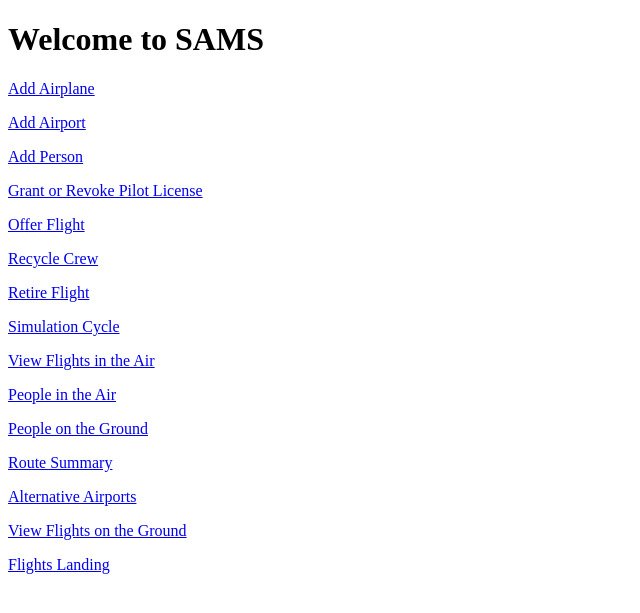
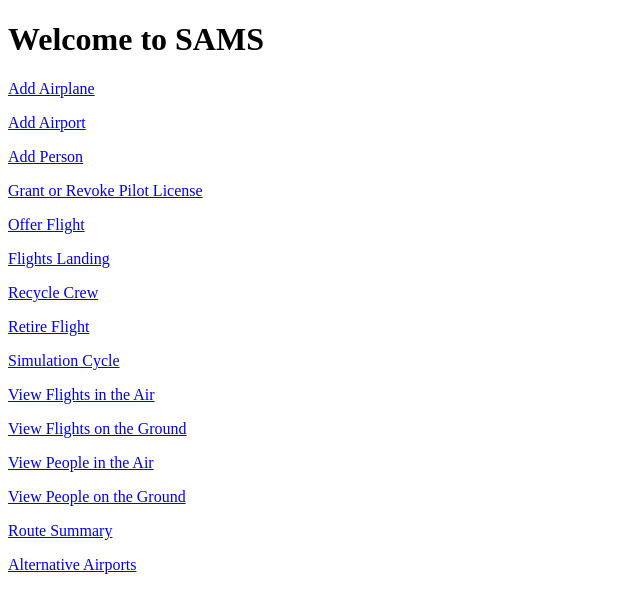
Before and after one commit to simratthind/CS4400_Phase4_37, a Flask app: page / in a window 1280 px wide. Shown: the top 613 px of the page, without its empty margins (0-640 px from the left). Run offline with Flask 3, Linux system fonts and the light colour scheme.

Commit message:
reordered index.html to match original assignment

```diff
--- a/templates/index.html
+++ b/templates/index.html
@@ -8,17 +8,15 @@
     <p><a href="/add_person">Add Person</a></p>
     <p><a href="/toggle_license">Grant or Revoke Pilot License</a></p>
     <p><a href="/offer_flight">Offer Flight</a></p>
+    <p><a href="/flight_landing">Flights Landing</a></p>
     <p><a href="/recycle_crew">Recycle Crew</a></p>
     <p><a href="/retire_flight">Retire Flight</a></p>
     <p><a href="/simulation_cycle">Simulation Cycle</a></p>
     <p><a href="/flights_in_the_air">View Flights in the Air</a></p>
-    <p><a href="/people_in_the_air">People in the Air</a></p>
-    <p><a href="/people_on_the_ground">People on the Ground</a></p>
+    <p><a href="/flights_on_the_ground">View Flights on the Ground</a></p>
+    <p><a href="/people_in_the_air">View People in the Air</a></p>
+    <p><a href="/people_on_the_ground">View People on the Ground</a></p>
     <p><a href="/route_summary">Route Summary</a></p>
     <p><a href="/alternative_airports">Alternative Airports</a></p>
-    <p><a href="/flights_on_the_ground">View Flights on the Ground</a></p>
-    <p><a href="/flight_landing">Flights Landing</a></p>
-
-
 </body>
 </html>
```
